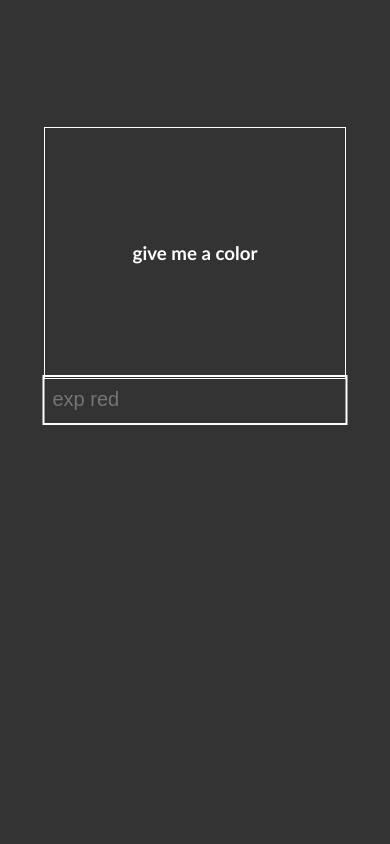
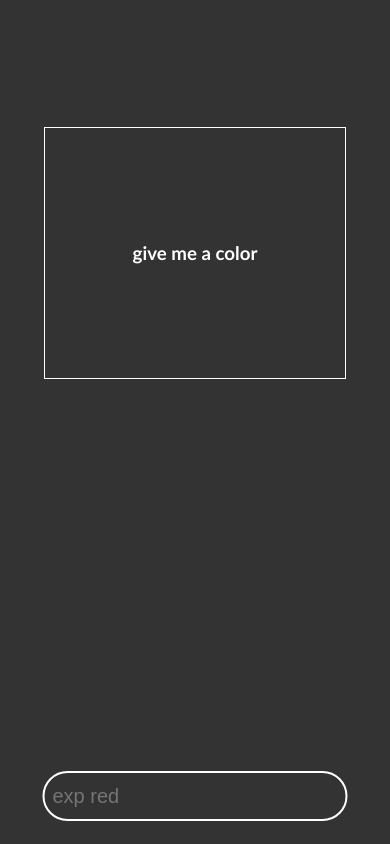
Before and after one commit to tahsinzidane/magic-box, a plain HTML site: page index.html in a window 390 px wide. Drawn offline with Linux system fonts and the light colour scheme.

Commit message:
mobile view fixed

```diff
--- a/assets/style.css
+++ b/assets/style.css
@@ -1,14 +1,14 @@
-:root{
+:root {
   --bg-color: transparent;
 }
 
-body{
+body {
   background-color: #333;
   color: white;
   font-family: 'Gill Sans', 'Gill Sans MT', Calibri, 'Trebuchet MS', sans-serif;
 }
 
-#box{
+#box {
   height: 250px;
   width: 300px;
   border: 1px solid white;
@@ -23,7 +23,7 @@ body{
   transform: translate(-50%, -50%);
 }
 
-#value{
+#value {
   height: 30px;
   width: 285px;
   margin-top: 20px;
@@ -39,3 +39,13 @@ body{
   left: 50%;
   transform: translate(-50%, -50%);
 }
+
+@media screen and (max-width: 480px) {
+
+
+
+  #value {
+    border-radius: 50px;
+    top: 92%;
+  }
+}
```
